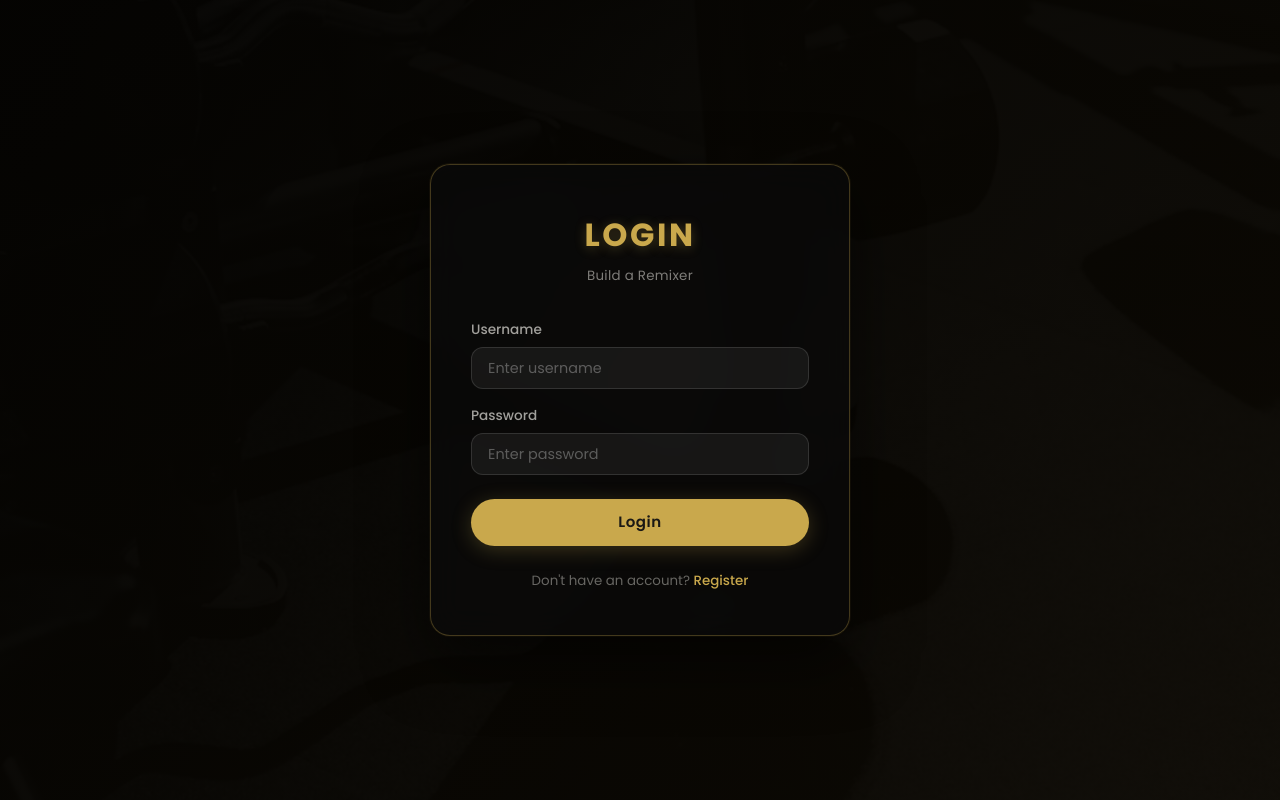
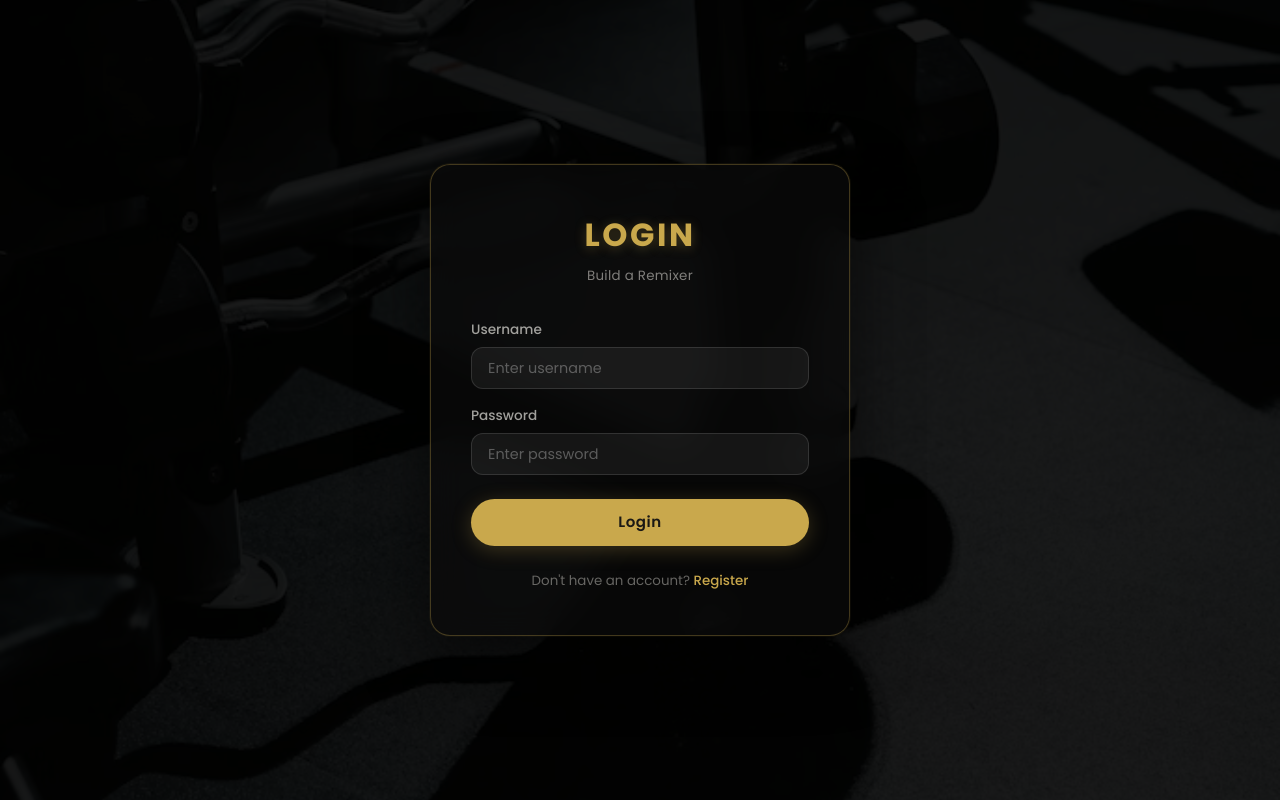
Before and after one commit to GymBuddies4/Gym-Buddy, a Python web app: template app/templates/login.html in a window 1280 px wide. Run offline with Jinja, Linux system fonts and the light colour scheme; the template is opened without the code that fills it, so the values that code supplies are empty.

Commit message:
Update app.css

```diff
--- a/app/static/css/app.css
+++ b/app/static/css/app.css
@@ -601,15 +601,7 @@ p {
 
 /* Dark overlay on background image */
 .login-page::before {
-  content: '';
-  position: absolute;
-  inset: 0;
-  background: linear-gradient(
-    135deg,
-    rgba(5, 4, 2, 0.82) 0%,
-    rgba(15, 11, 4, 0.75) 100%
-  );
-  z-index: 0;
+  display: none;
 }
 
 .login-card {
```
